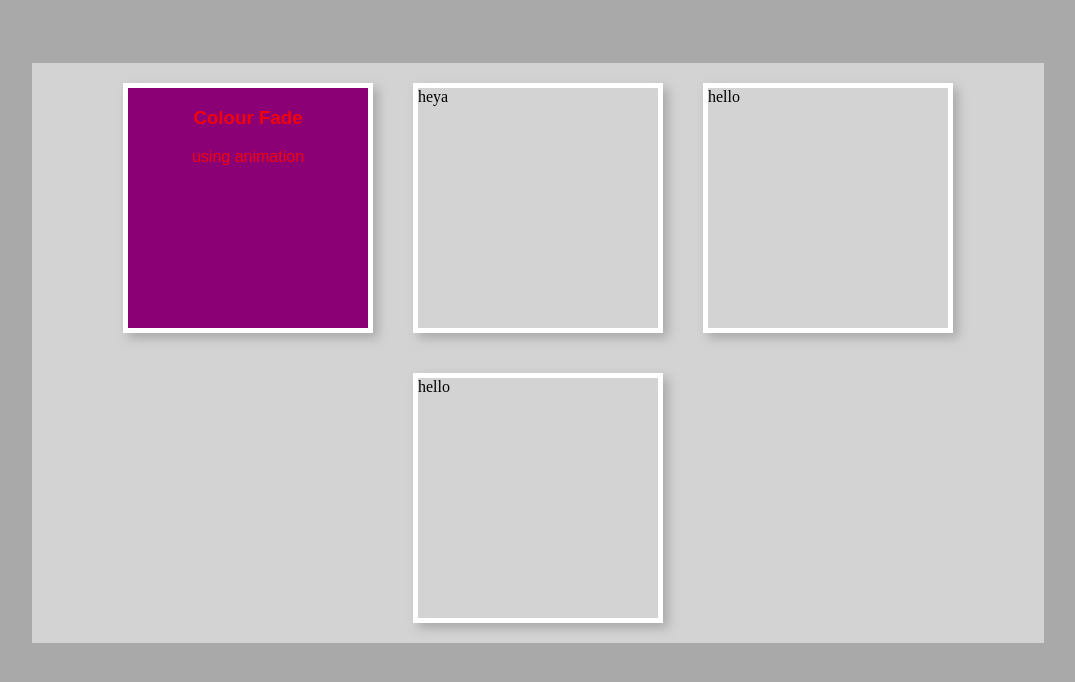
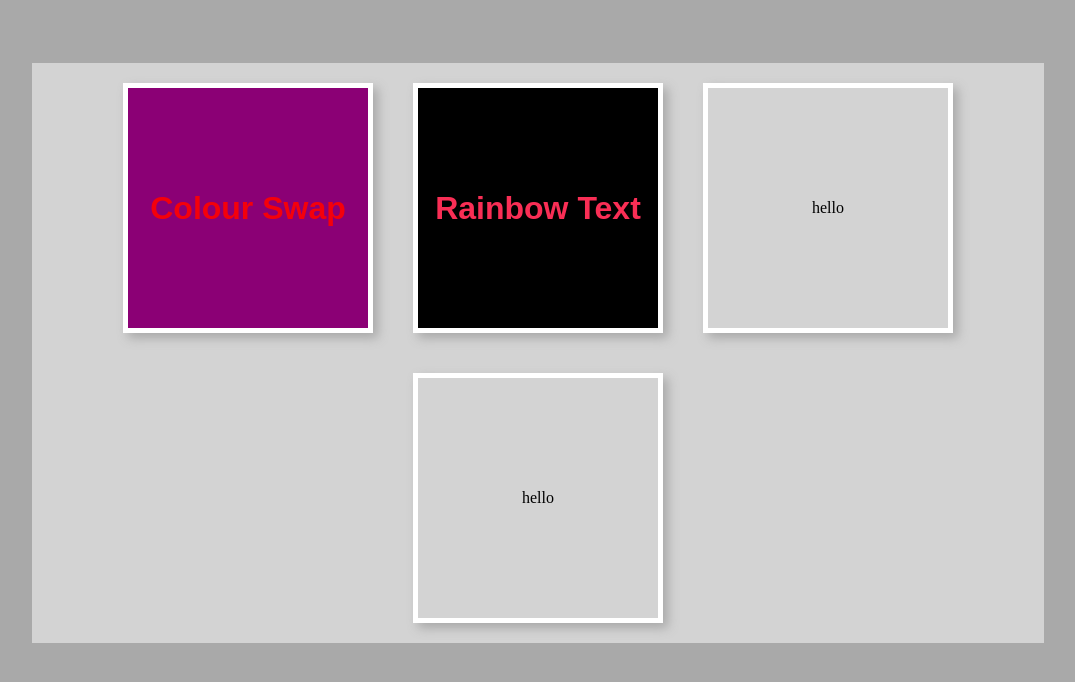
Before and after one commit to janemaguire/js-squares, a PHP site: page / in a window 1280 px wide. Shown: the top 682 px of the page, without its empty margins (102-1177 px from the left). Run offline with PHP 8.4, Linux system fonts and the light colour scheme.

Commit message:
Added rainbow text square

```diff
--- a/index.html
+++ b/index.html
@@ -9,12 +9,10 @@
         <div class="container">
 
             <div class="square color-fade">
-                <h3>Colour Fade</h3>
-                <p>using animation</p>
+                <h3>Colour Swap</h3>
             </div>
             <div class="square rainbow-text">
-                heya
-
+                <h3>Rainbow Text</h3>
             </div>
             <div class="square">
                 hello
--- a/style.css
+++ b/style.css
@@ -6,9 +6,10 @@
     background-color: darkgrey;
 }
 
-h3, p {
+h3 {
     text-align: center;
     font-family: sans-serif;
+    font-size: 2em;
 }
 
 .container {
@@ -28,10 +29,16 @@
     border: solid 5px white;
     margin: 20px;
     box-shadow: 5px 5px 10px darkgrey;
+    display: flex;
+    align-items: center;
+    justify-content: center;
 }
 
+/*
+Colour Swap
+Fading from one color to another using an infinite animation
+*/
 
-/* Fading from one color to another using an infinite animation */
 .color-fade {
     background-color: red;
     color: purple;
@@ -46,7 +53,29 @@
     100% 0% {background-color: red; color: purple;}
 }
 
+/*
+Rainbow Text
+Cycling through different text colors infinitely
+*/
 
+.rainbow-text {
+    background-color: black;
+    color: red;
+    animation-name: rainbow;
+    animation-duration: 7s;
+    animation-iteration-count: infinite;
+    animation-timing-function: linear;
+}
+
+@keyframes rainbow {
+    14% {color: orange;}
+    28% {color: yellow;}
+    42% {color: green;}
+    56% {color: blue;}
+    70% {color: indigo;}
+    84% {color: violet;}
+    100% {color: red;}
+}
 
 @media (min-width: 400px) {
 
```
